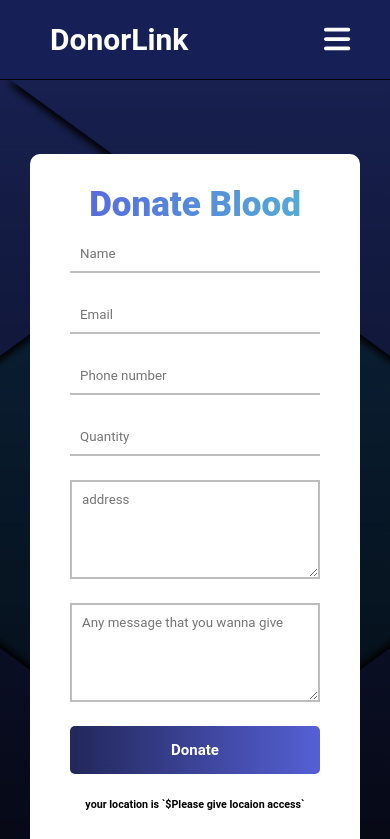
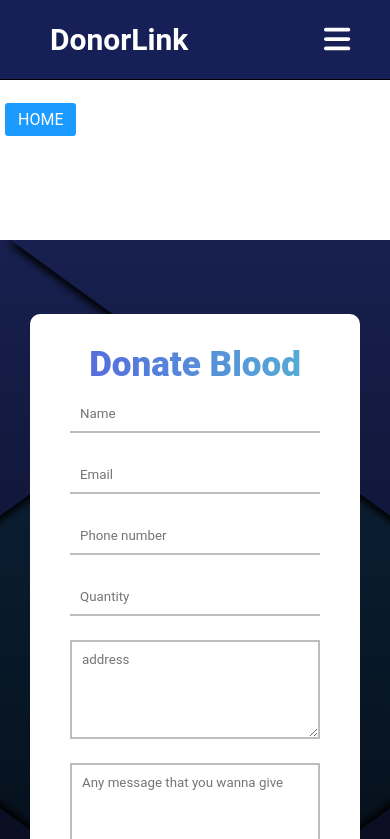
Before and after one commit to sayyedarib/DonorLink, a Next.js app in the folder client/: page /forms/bloodDonation in a window 390 px wide. Shown: the top 839 px of the page. Built offline with nearby package versions, Linux system fonts and the light colour scheme; no server answers.

Commit message:
fix menu toggle button

```diff
--- a/client/styles/components/navigation.module.css
+++ b/client/styles/components/navigation.module.css
@@ -65,18 +65,18 @@
       font-size: 16px;
     }
   }
-
   @media (max-width: 858px) {
     .checkbtn {
       display: block;
     }
-    .nav ul {
-      position: fixed;
+    /* .nav ul {
+      position:relative;
       width: 100%;
       height: 100vh;
       background: #2c3e50;
-      top: 80px;
+      top: -80px;
       left: -100%;
+      margin: 0;
       text-align: center;
       transition: all 0.5s;
     }
@@ -88,12 +88,32 @@
     .nav ul li a {
       font-size: 20px;
     }
-    .nav nav>a:hover,
+    .nav nav > a:hover,
     a.active {
       background: none;
       color: #0082e6;
+    } */
+    .check:checked ~ ul {
+      /* display: none; */
+      display: flex;
+      flex-direction: column;
+      /* position:relative; */
+      width: 100%;
+      height: auto;
+      background: #2c3e50;
+      /* top: -80px;
+      left: -100%; */
+      margin: 0;
+      text-align: center;
+      transition: all 0.5s;
     }
-    .check:checked ~ ul {
-      left: 0;
+    .check:not(:checked)~ .nav-link {
+      display: none;
+
+      /* left: 0px; */
+    }
+
+    .check:not(:checked){
+
     }
   }
```
